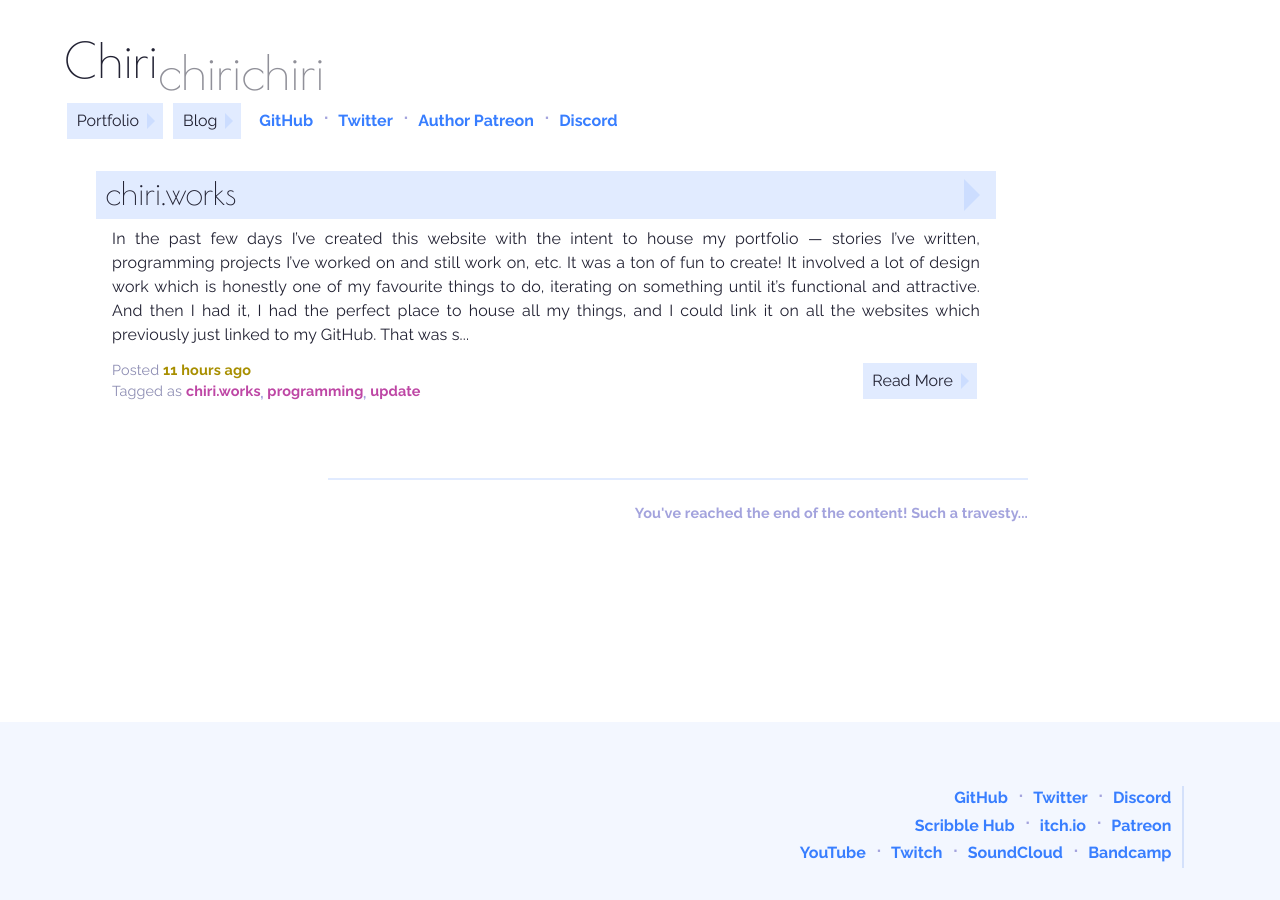
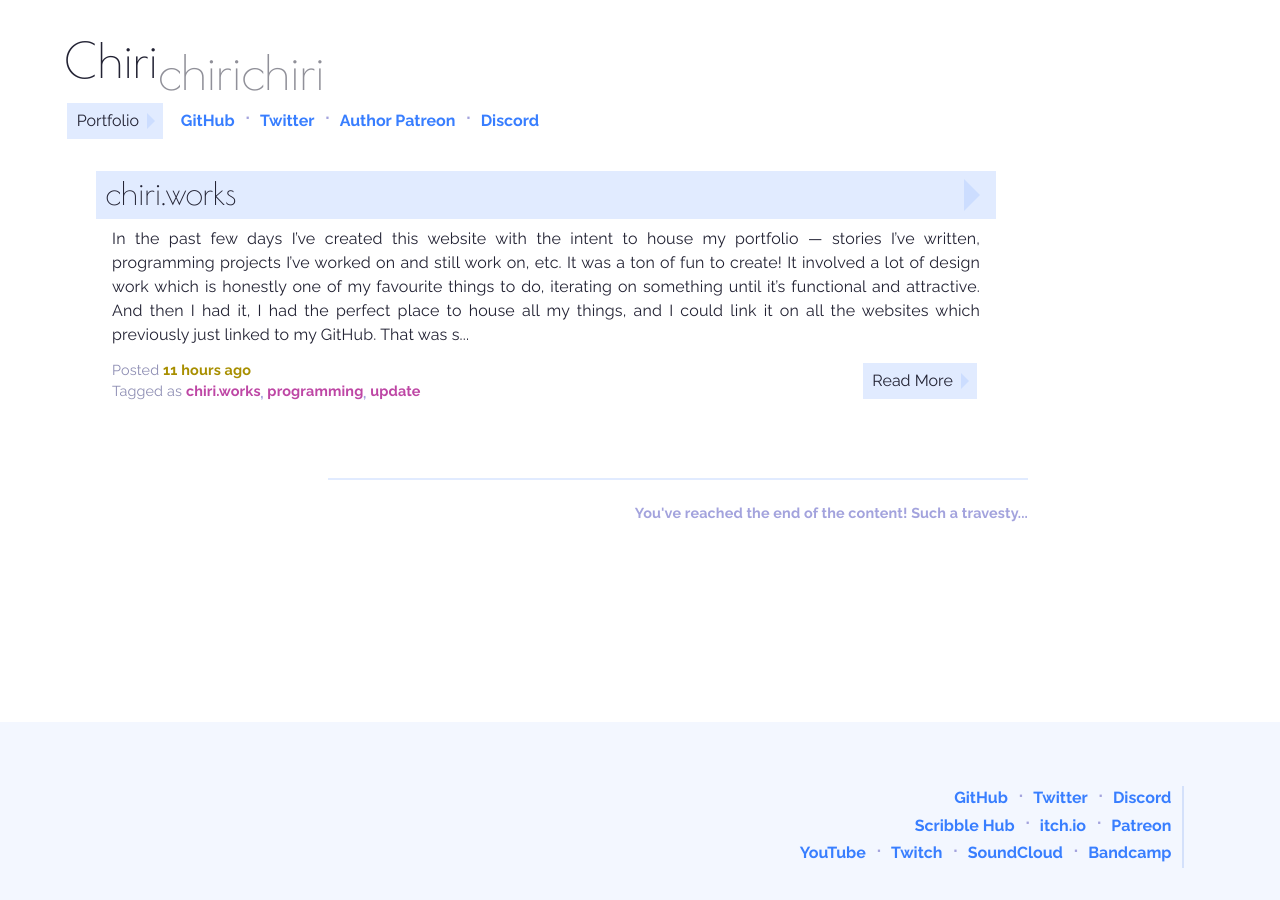
Before and after one commit to ChiriVulpes/chirivulpes.github.io, a Jekyll site: the page built from blog.html, in a window 1280 px wide. Built offline with Jekyll 4.4.1, drawn with Linux system fonts in a browser that asks for light colours.

Commit message:
Only show portfolio/blog link based on location rather than both at once

```diff
--- a/_layouts/default.html
+++ b/_layouts/default.html
@@ -35,8 +35,13 @@
 
 	<nav>
 		{% if site.blog.size > 0 %}
-			<a class="local-link" href="/">Portfolio</a>
-			<a class="local-link" href="/blog">Blog</a>
+			{% if page.url != "/" %}
+				<a class="local-link" href="/">Portfolio</a>
+			{% endif %}
+			{% assign url = "/" | append: page.url | append: "/" %}
+			{% if url contains "/blog/" or url contains "/blog.html/" %}{% else %}
+				<a class="local-link" href="/blog">Blog</a>
+			{% endif %}
 		{% endif %}
 		<a href="https://github.com/ChiriCuddles">GitHub</a>
 		<a href="https://twitter.com/ChiriMystere">Twitter</a>
```
